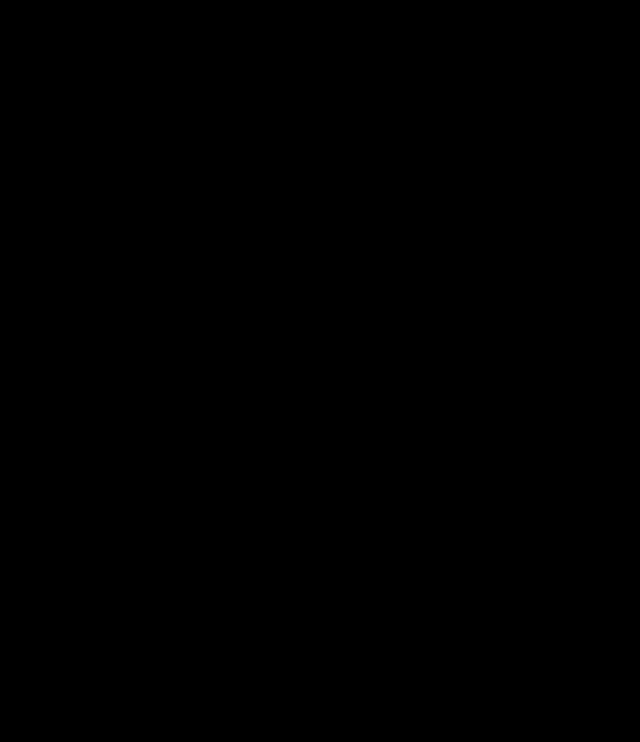
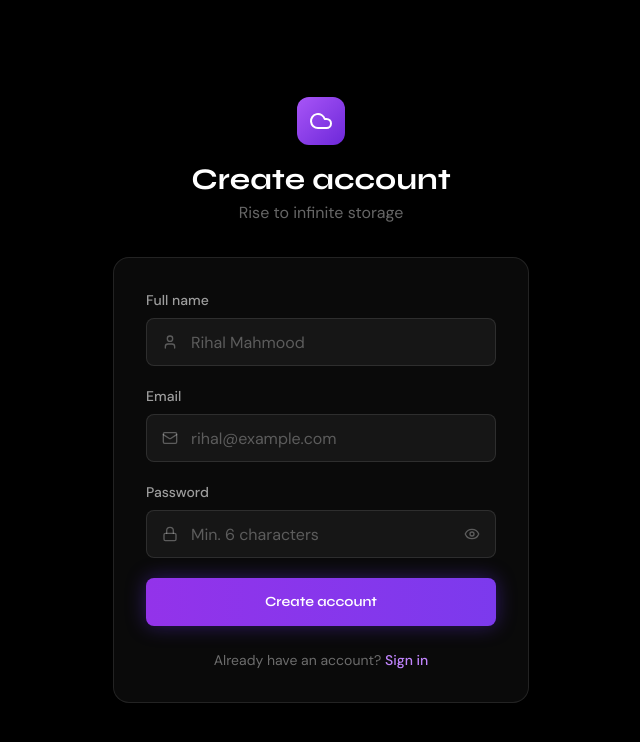
Before and after one commit to RihalMahmood/Colossus, a React (Vite) app in the folder frontend/Colossus/: page /register in a window 1280 px wide. Before the commit this address had no page. Shown: the top 742 px of the page, without its empty margins (319-959 px from the left). Built offline with nearby package versions, Linux system fonts and the light colour scheme.

Commit message:
Added Dashboard Page

```diff
--- a/frontend/Colossus/src/App.jsx
+++ b/frontend/Colossus/src/App.jsx
@@ -2,8 +2,8 @@ import { Routes, Route, Navigate } from "react-router-dom";
 import { AuthProvider, useAuth } from "./context/AuthContext";
 import LandingPage from "./pages/LandingPage";
 import LoginPage from "./pages/LoginPage";
-/*import RegisterPage from "./pages/RegisterPage";
-import DashboardPage from "./pages/DashboardPage";*/
+import RegisterPage from "./pages/RegisterPage";
+//import DashboardPage from "./pages/DashboardPage";
 
 function ProtectedRoute({ children }) {
   const { isAuthenticated } = useAuth();
@@ -20,8 +20,8 @@ function AppRoutes() {
     <Routes>
       <Route path="/" element={<LandingPage />} />
       <Route path="/login" element={<PublicRoute><LoginPage /></PublicRoute>} />
-      {/* <Route path="/register" element={<PublicRoute><RegisterPage /></PublicRoute>} />
-      <Route path="/dashboard" element={<ProtectedRoute><DashboardPage /></ProtectedRoute>} />
+      <Route path="/register" element={<PublicRoute><RegisterPage /></PublicRoute>} />
+      {/* <Route path="/dashboard" element={<ProtectedRoute><DashboardPage /></ProtectedRoute>} />
       <Route path="*" element={<Navigate to="/" replace />} /> */}
     </Routes>
   );
--- /dev/null
+++ b/frontend/Colossus/src/pages/DashboardPage.jsx
@@ -0,0 +1,63 @@
+import { useState } from "react";
+import { useSearchParams } from "react-router-dom";
+import Sidebar from "../components/dashboard/Sidebar";
+import FilesPanel from "../components/files/FilesPanel";
+import DrivesPanel from "../components/drives/DrivesPanel";
+import StoragePanel from "../components/drives/StoragePanel";
+import api from "../utils/api";
+import toast from "react-hot-toast";
+
+export default function DashboardPage() {
+  const [searchParams] = useSearchParams();
+  const [activeTab, setActiveTab] = useState("files");
+
+  //If returning from OAuth callback with ?tab=drives, switch to drives tab
+  useState(() => {
+    if (searchParams.get("drive_connected") || searchParams.get("drive_error")) {
+      setActiveTab("drives");
+    }
+  });
+
+  const handleConnectDriveFromStorage = async () => {
+    try {
+      const res = await api.get("/drives/connect");
+      window.location.href = res.data.url;
+    } catch {
+      toast.error("Failed to initiate Drive connection.");
+    }
+  };
+
+  return (
+    <div className="relative flex h-screen overflow-hidden font-body">
+      {/*Ibelick background*/}
+      <div className="absolute inset-0 -z-10 h-full w-full items-center px-5 py-24 [background:radial-gradient(125%_125%_at_50%_10%,#000_40%,#63e_100%)]"></div>
+
+      {/*Sidebar*/}
+      <Sidebar activeTab={activeTab} setActiveTab={setActiveTab} />
+
+      {/*Main content*/}
+      <main className="flex-1 overflow-y-auto">
+        <div className="max-w-6xl mx-auto px-6 py-8">
+          {/*Page title*/}
+          <div className="mb-8">
+            <h1 className="font-display text-3xl font-bold text-white">
+              {activeTab === "files" && "My Files"}
+              {activeTab === "drives" && "Drive Accounts"}
+              {activeTab === "storage" && "Storage Overview"}
+            </h1>
+            <p className="text-white/30 font-body mt-1">
+              {activeTab === "files" && "All files across all your connected drives"}
+              {activeTab === "drives" && "Manage your connected Google Drive accounts"}
+              {activeTab === "storage" && "Monitor your storage usage across all drives"}
+            </p>
+          </div>
+
+          {/*Panels*/}
+          {activeTab === "files" && <FilesPanel />}
+          {activeTab === "drives" && <DrivesPanel />}
+          {activeTab === "storage" && <StoragePanel onConnectDrive={handleConnectDriveFromStorage} />}
+        </div>
+      </main>
+    </div>
+  );
+}
--- /dev/null
+++ b/frontend/Colossus/src/pages/RegisterPage.jsx
@@ -0,0 +1,116 @@
+import { useState } from "react";
+import { Link, useNavigate } from "react-router-dom";
+import { Cloud, Mail, Lock, User, Eye, EyeOff } from "lucide-react";
+import { useAuth } from "../context/AuthContext";
+import toast from "react-hot-toast";
+
+export default function RegisterPage() {
+  const { register } = useAuth();
+  const navigate = useNavigate();
+  const [form, setForm] = useState({ name: "", email: "", password: "" });
+  const [showPass, setShowPass] = useState(false);
+  const [loading, setLoading] = useState(false);
+
+  const handleSubmit = async (e) => {
+    e.preventDefault();
+    if (form.password.length < 6) {
+      toast.error("Password must be at least 6 characters.");
+      return;
+    }
+    setLoading(true);
+    try {
+      const res = await register(form.name, form.email, form.password);
+      toast.success(res.message || "Account created!");
+      navigate("/dashboard");
+    } catch (err) {
+      toast.error(err.response?.data?.message || "Registration failed. Try again.");
+    } finally {
+      setLoading(false);
+    }
+  };
+
+  return (
+    <div className="relative min-h-screen flex items-center justify-center font-body">
+      <div className="absolute inset-0 -z-10 h-full w-full items-center px-5 py-24 [background:radial-gradient(125%_125%_at_50%_10%,#000_40%,#63e_100%)]"></div>
+
+      <div className="w-full max-w-md px-4 animate-slide-up">
+        <div className="flex flex-col items-center mb-8">
+          <div className="w-12 h-12 rounded-xl bg-gradient-to-br from-purple-500 to-violet-700 flex items-center justify-center mb-4">
+            <Cloud size={24} className="text-white" />
+          </div>
+          <h1 className="font-display text-3xl font-bold text-white">Create account</h1>
+          <p className="text-white/40 mt-1 font-body">Rise to infinite storage</p>
+        </div>
+
+        <div className="glass-card p-8">
+          <form onSubmit={handleSubmit} className="space-y-5">
+            <div>
+              <label className="block text-white/60 text-sm font-medium mb-2">Full name</label>
+              <div className="relative">
+                <User size={16} className="absolute left-4 top-1/2 -translate-y-1/2 text-white/30" />
+                <input
+                  type="text"
+                  placeholder="Rihal Mahmood"
+                  className="input-glass pl-11"
+                  value={form.name}
+                  onChange={(e) => setForm({ ...form, name: e.target.value })}
+                  required
+                  minLength={2}
+                />
+              </div>
+            </div>
+
+            <div>
+              <label className="block text-white/60 text-sm font-medium mb-2">Email</label>
+              <div className="relative">
+                <Mail size={16} className="absolute left-4 top-1/2 -translate-y-1/2 text-white/30" />
+                <input
+                  type="email"
+                  placeholder="rihal@example.com"
+                  className="input-glass pl-11"
+                  value={form.email}
+                  onChange={(e) => setForm({ ...form, email: e.target.value })}
+                  required
+                />
+              </div>
+            </div>
+
+            <div>
+              <label className="block text-white/60 text-sm font-medium mb-2">Password</label>
+              <div className="relative">
+                <Lock size={16} className="absolute left-4 top-1/2 -translate-y-1/2 text-white/30" />
+                <input
+                  type={showPass ? "text" : "password"}
+                  placeholder="Min. 6 characters"
+                  className="input-glass pl-11 pr-12"
+                  value={form.password}
+                  onChange={(e) => setForm({ ...form, password: e.target.value })}
+                  required
+                  minLength={6}
+                />
+                <button
+                  type="button"
+                  onClick={() => setShowPass(!showPass)}
+                  className="absolute right-4 top-1/2 -translate-y-1/2 text-white/30 hover:text-white/60 transition-colors"
+                >
+                  {showPass ? <EyeOff size={16} /> : <Eye size={16} />}
+                </button>
+              </div>
+            </div>
+
+            <button type="submit" className="btn-glow btn w-full mt-2" disabled={loading}>
+              {loading ? <span className="loading loading-spinner loading-sm"></span> : "Create account"}
+            </button>
+          </form>
+
+          <p className="text-center text-white/40 text-sm mt-6 font-body">
+            Already have an account?{" "}
+            <Link to="/login" className="text-purple-400 hover:text-purple-300 font-medium transition-colors">
+              Sign in
+            </Link>
+          </p>
+        </div>
+      </div>
+    </div>
+  );
+}
```
